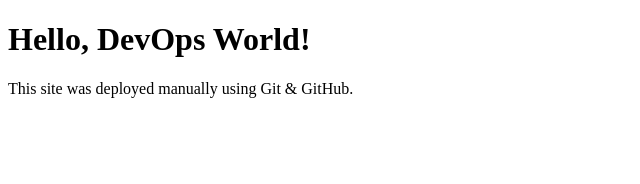
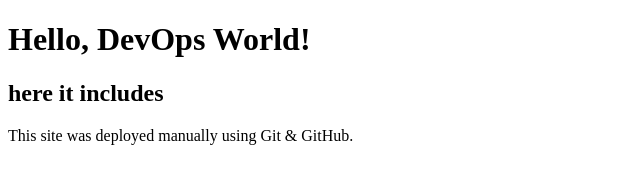
Before and after one commit to Rakshitha24942/devops-static-site, a plain HTML site: page index.html in a window 1280 px wide. Shown: the whole page, without its empty margins (0-640 px from the left). Drawn offline with Linux system fonts and the light colour scheme.

Commit message:
updated homepage

```diff
--- a/index.html
+++ b/index.html
@@ -2,10 +2,11 @@
 <html>
 <head>
   <title>My First DevOps Project</title>
-  <title>Here it includes....</title>
 </head>
 <body>
   <h1>Hello, DevOps World!</h1>
+  <h2>here it includes</h2>
+
   <p>This site was deployed manually using Git & GitHub.</p>
 </body>
 </html>
```
